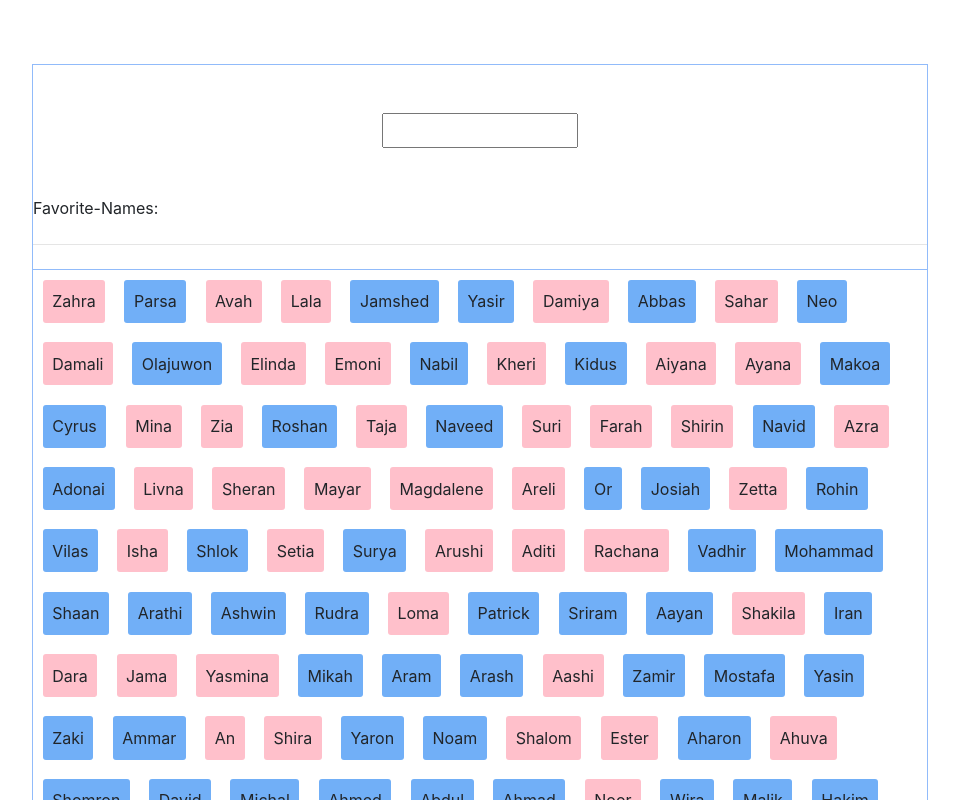
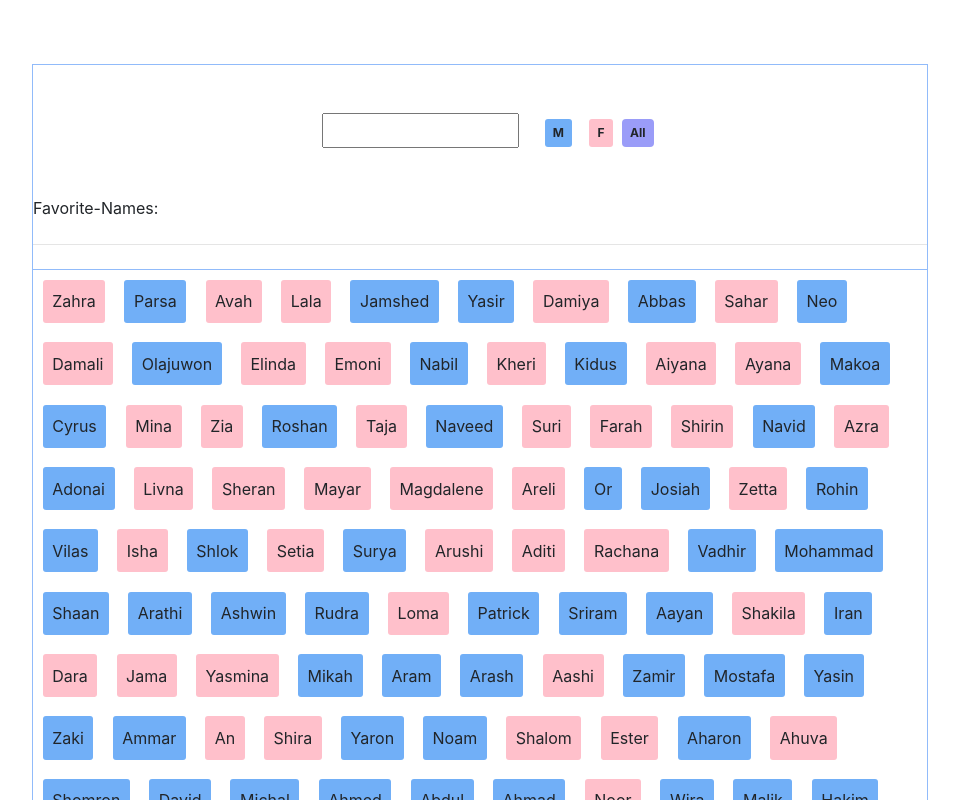
Before and after one commit to ATedy/baby-names-react, a React (Create React App) app: page / in a window 1280 px wide. Shown: the top 800 px of the page, without its empty margins (160-1119 px from the left). Built offline with nearby package versions, Linux system fonts and the light colour scheme.

Commit message:
gender buttons console logging correctly

```diff
--- a/src/App.css
+++ b/src/App.css
@@ -13,10 +13,12 @@
 .searchInput {
   width: 22%;
   height: 2.2rem;
-  display: block;
-  margin: 3rem auto;
+  margin: 3rem 1rem;
 }
-
+.badge {
+  background-color: rgb(154, 156, 248);
+  cursor: pointer;
+}
 .f,
 .m {
   padding: 0.6rem;
--- a/src/App.js
+++ b/src/App.js
@@ -3,6 +3,7 @@ import Name from "./Name";
 import BabyNameData from "./babyNameData.json";
 import BabyNameSearch from "./BabyNameSearch";
 import FavouriteNames from "./FavouriteNames";
+import GenderSelector from "./GenderSelector";
 import "./App.css";
 
 function App() {
@@ -18,6 +19,10 @@ function App() {
   // this handler is listening to the input text from a user
   const onClickHandler = (babyName) => {
     setClickedNameArr(clickedNameArr.concat(babyName));
+  };
+
+  const genderSelector = () => {
+    console.log("gender");
   };
 
   useEffect(() => {
@@ -45,7 +50,10 @@ function App() {
 
   return (
     <div className="app">
-      <BabyNameSearch handler={onChangeHandler} searchValue={inputValue} />
+      <div className="text-center">
+        <BabyNameSearch handler={onChangeHandler} searchValue={inputValue} />
+        <GenderSelector onClickGenderSelector={genderSelector} />
+      </div>
       <FavouriteNames favoriteArr={clickedNameArr} removeFav={removeFav} />
       <hr className="mt-4 mb-4" />
       <div className="namesContainer">
--- /dev/null
+++ b/src/GenderSelector.js
@@ -0,0 +1,19 @@
+import React from "react";
+
+function GenderSelector(props) {
+  return (
+    <>
+      <span onClick={props.onClickGenderSelector} className="badge p-2 m">
+        M
+      </span>
+      <span onClick={props.onClickGenderSelector} className="badge p-2 ml-2 f">
+        F
+      </span>
+      <span onClick={props.onClickGenderSelector} className="badge p-2">
+        All
+      </span>
+    </>
+  );
+}
+
+export default GenderSelector;
```
